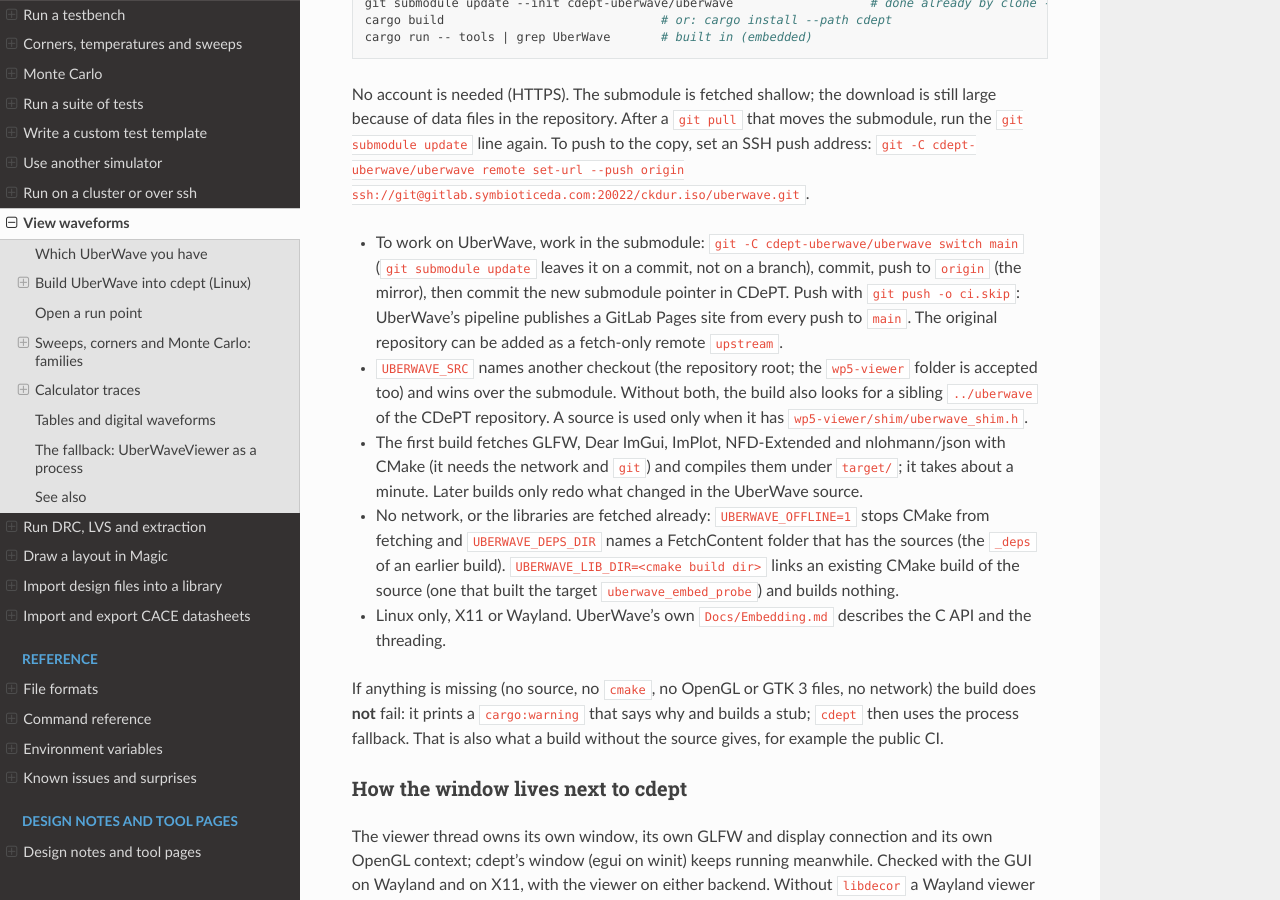
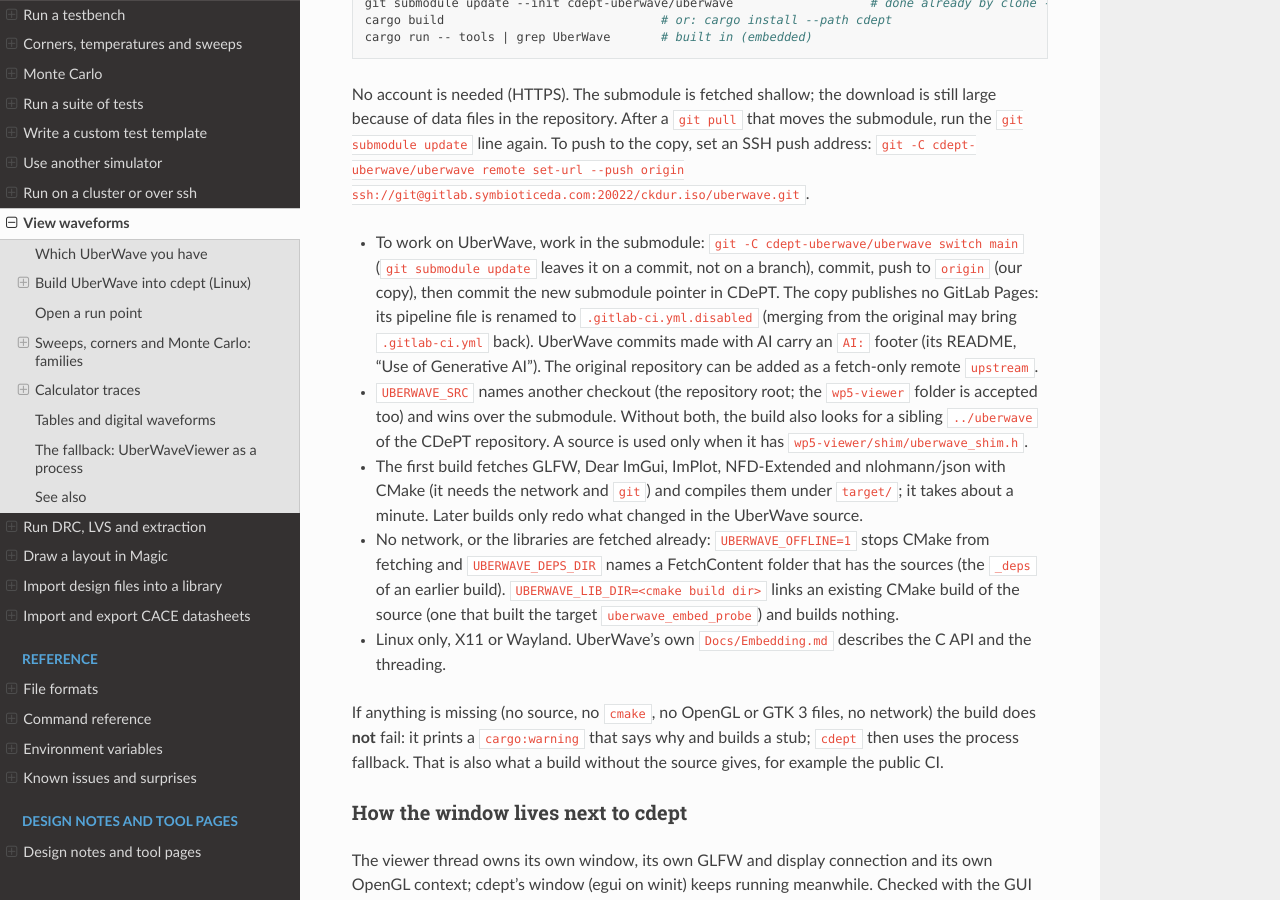
Before and after one commit to ckdur/cdept, a Sphinx documentation site: the page built from docs/howto/view-waveforms.md, in a window 1280 px wide and 900 px high, scrolled down 1700 px. Built offline with Sphinx 7.4.7 and the Read the Docs theme 3.1.0, drawn with Linux system fonts in a browser that asks for light colours.

Commit message:
README: use of generative AI; UberWave copy without its Pages job
Co-Authored-By: Claude Sonnet 5.5 <noreply@anthropic.com>

```diff
--- a/docs/howto/view-waveforms.md
+++ b/docs/howto/view-waveforms.md
@@ -61,9 +61,11 @@ because of data files in the repository. After a `git pull` that moves the submo
 
 - To work on UberWave, work in the submodule: `git -C cdept-uberwave/uberwave switch main`
   (`git submodule update` leaves it on a commit, not on a branch), commit, push to `origin`
-  (the mirror), then commit the new submodule pointer in CDePT. Push with
-  `git push -o ci.skip`: UberWave's pipeline publishes a GitLab Pages site from every push to
-  `main`. The original repository can be added as a fetch-only remote `upstream`.
+  (our copy), then commit the new submodule pointer in CDePT. The copy publishes no GitLab
+  Pages: its pipeline file is renamed to `.gitlab-ci.yml.disabled` (merging from the original
+  may bring `.gitlab-ci.yml` back). UberWave commits made with AI carry an `AI:` footer (its
+  README, "Use of Generative AI"). The original repository can be added as a fetch-only remote
+  `upstream`.
 - `UBERWAVE_SRC` names another checkout (the repository root; the `wp5-viewer` folder is
   accepted too) and wins over the submodule. Without both, the build also looks for a sibling
   `../uberwave` of the CDePT repository. A source is used only when it has
```
Also changed, not shown: README.md (+17 -0 lines), docs/HANDOFF.md (+3 -2 lines).
